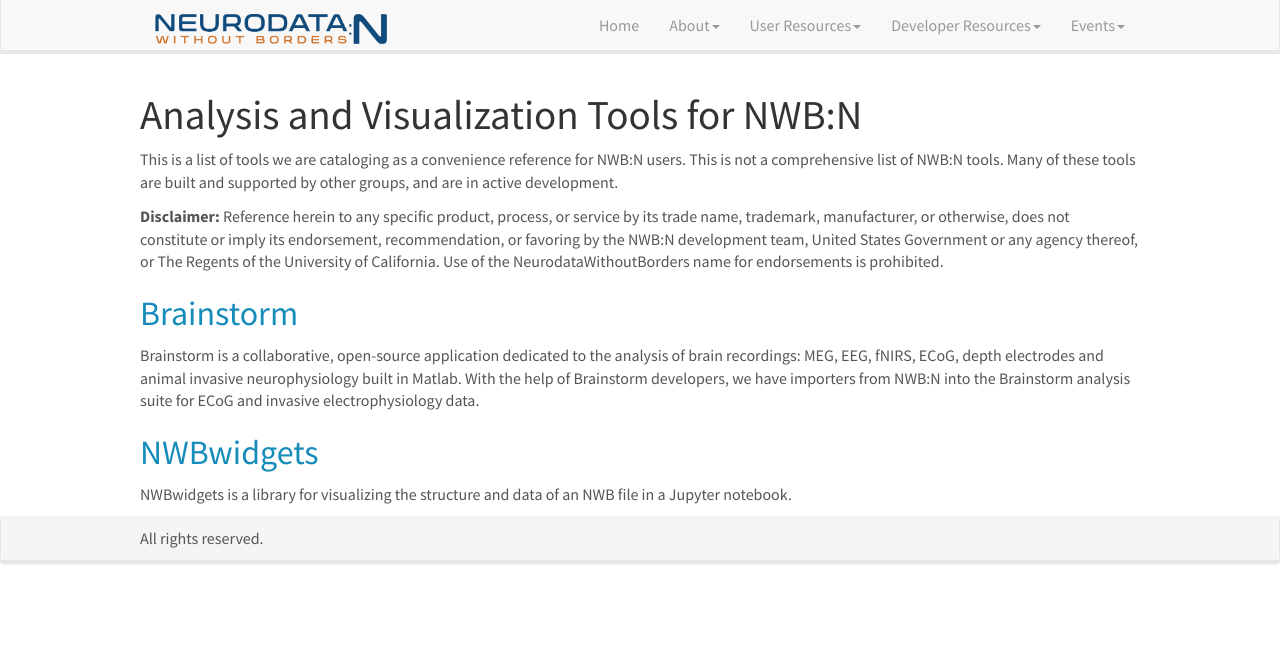
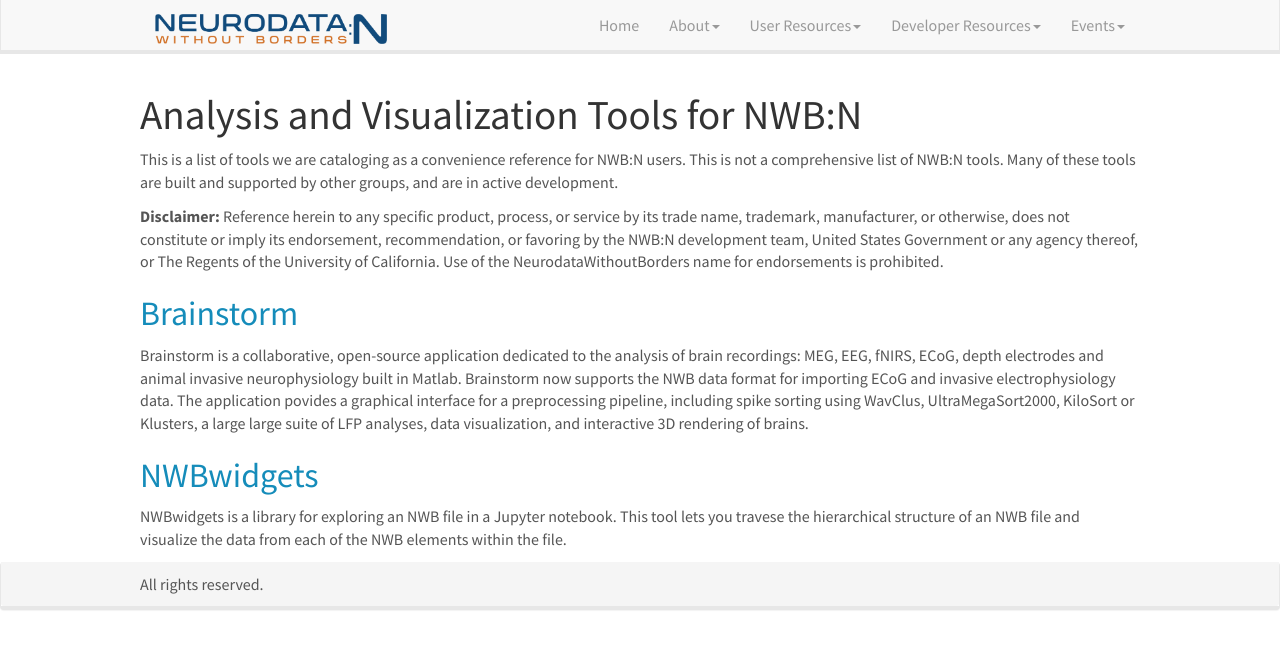
Before and after one commit to ttngu207/neurodatawithoutborders.github.io, a Jekyll site: the page built from _pages/nwb_tools.md, in a window 1280 px wide. Shown: the top 649 px of the page. Built offline with Jekyll 4.4.1, drawn with Linux system fonts in a browser that asks for light colours; nearby versions of some CDN libraries.

Commit message:
elaborate on brainstorm and NWBwidgets

```diff
--- a/_pages/nwb_tools.md
+++ b/_pages/nwb_tools.md
@@ -17,9 +17,8 @@
 
 ## [Brainstorm](https://neuroimage.usc.edu/brainstorm/Introduction)
 Brainstorm is a collaborative, open-source application dedicated to the analysis of brain recordings:
-MEG, EEG, fNIRS, ECoG, depth electrodes and animal invasive neurophysiology built in Matlab. With the
-help of Brainstorm developers, we have importers from NWB:N into the Brainstorm analysis suite for
-ECoG and invasive electrophysiology data.
+MEG, EEG, fNIRS, ECoG, depth electrodes and animal invasive neurophysiology built in Matlab. Brainstorm now supports the NWB
+data format for importing ECoG and invasive electrophysiology data. The application povides a graphical interface for a preprocessing pipeline, including spike sorting using WavClus, UltraMegaSort2000, KiloSort or Klusters, a large large suite of LFP analyses, data visualization, and interactive 3D rendering of brains.
 
 ## [NWBwidgets](https://github.com/NeurodataWithoutBorders/nwb-jupyter-widgets)
-NWBwidgets is a library for visualizing the structure and data of an NWB file in a Jupyter notebook.
+NWBwidgets is a library for exploring an NWB file in a Jupyter notebook. This tool lets you travese the hierarchical structure of an NWB file and visualize the data from each of the NWB elements within the file.
```
